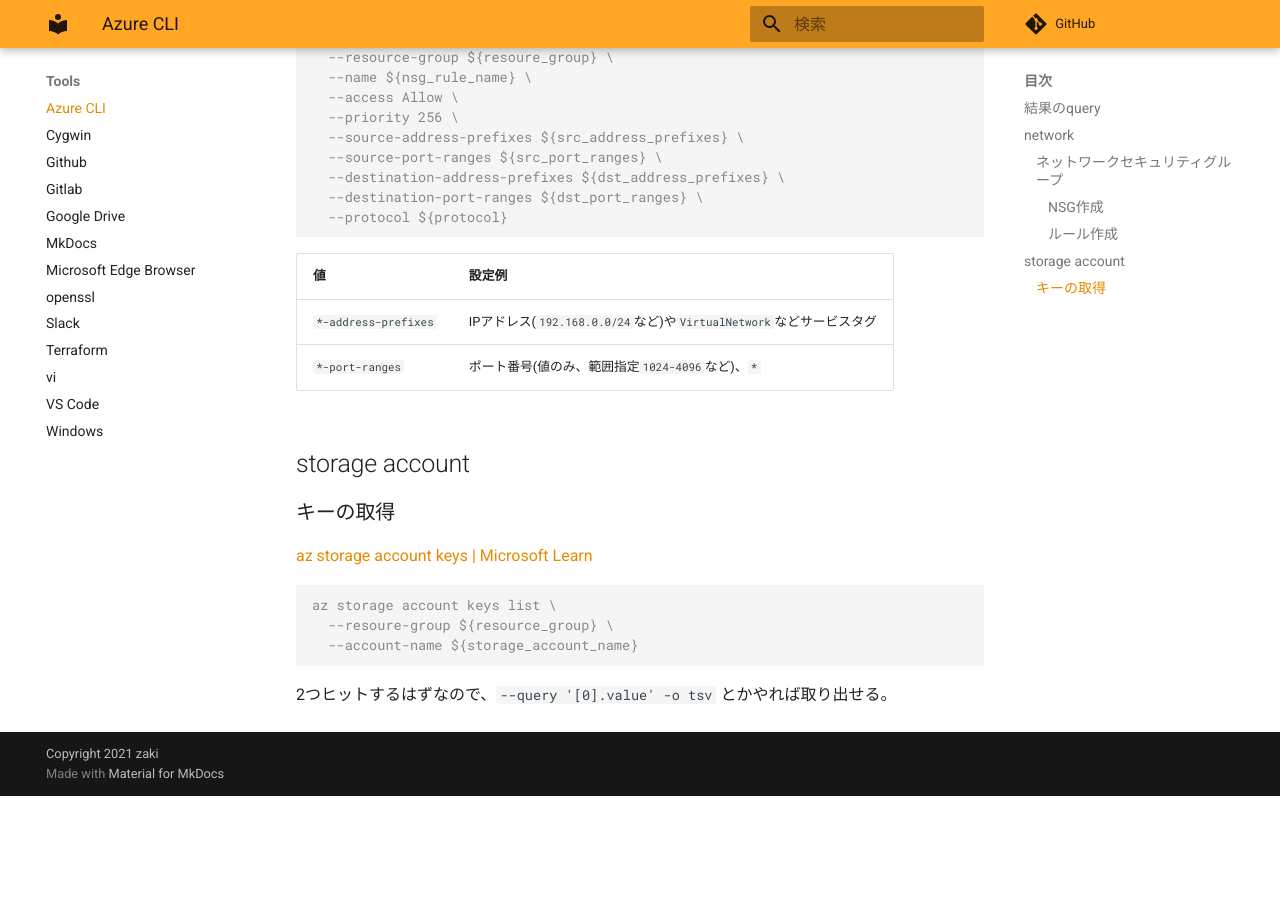
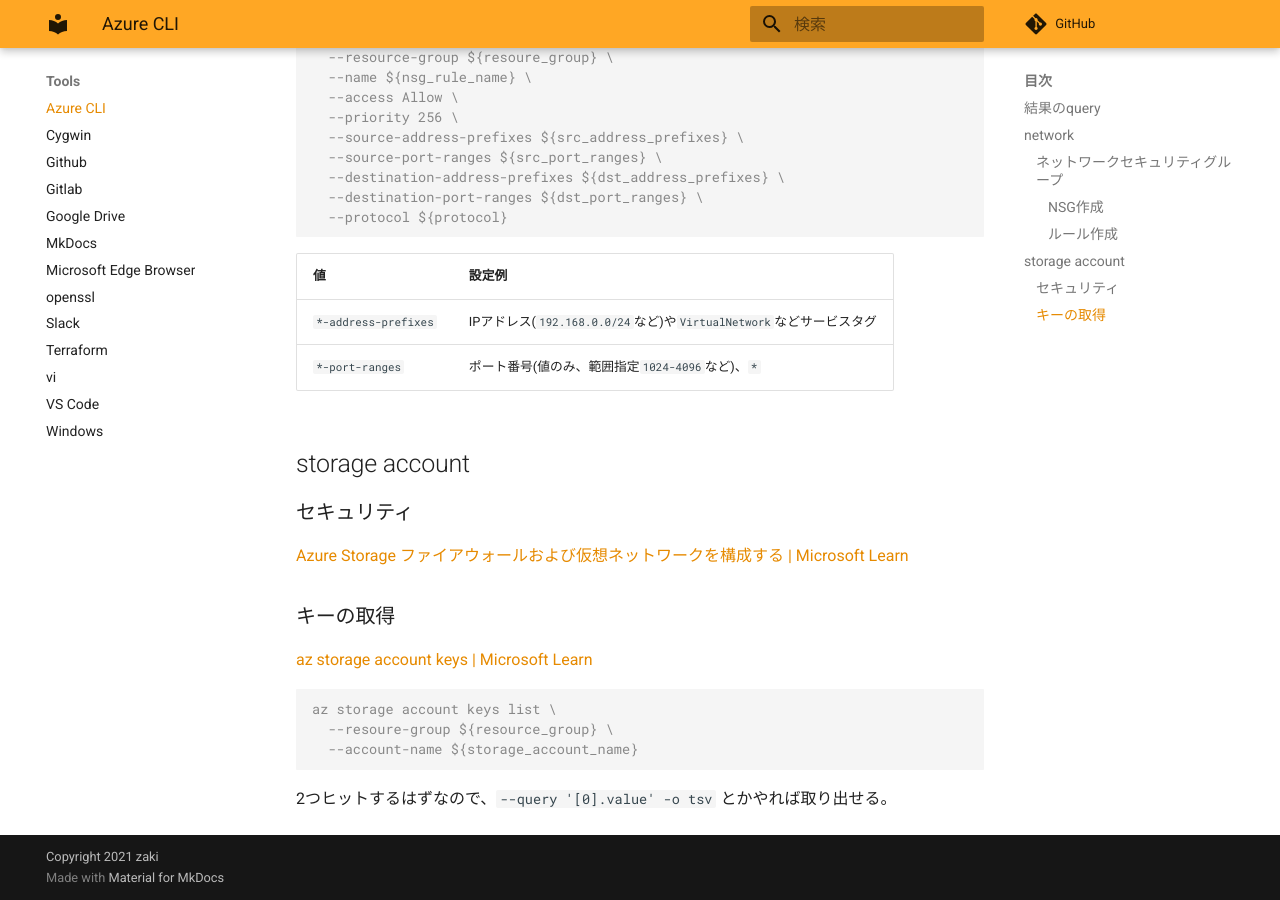
Before and after one commit to zaki-lknr/docs, an MkDocs documentation site: the page built from docs/Tools/az.md, in a window 1280 px wide and 900 px high, scrolled down 874 px. Built offline with MkDocs 1.6.1 and Material for MkDocs 9.7.7, drawn with Linux system fonts in a browser that asks for light colours; comment, search, counter and statistics services are not loaded; before the commit the page ends 1670 px from its top, so only the background shows below that.

Commit message:
add: tools/az: ストレージアカウントのセキュリティ

```diff
--- a/docs/Tools/az.md
+++ b/docs/Tools/az.md
@@ -51,6 +51,10 @@ az network nsg rule create \
 
 ## storage account
 
+### セキュリティ
+
+[Azure Storage ファイアウォールおよび仮想ネットワークを構成する | Microsoft Learn](https://learn.microsoft.com/ja-jp/azure/storage/common/storage-network-security?tabs=azure-cli)
+
 ### キーの取得
 
 [az storage account keys | Microsoft Learn](https://learn.microsoft.com/ja-jp/cli/azure/storage/account/keys?view=azure-cli-latest)
```
